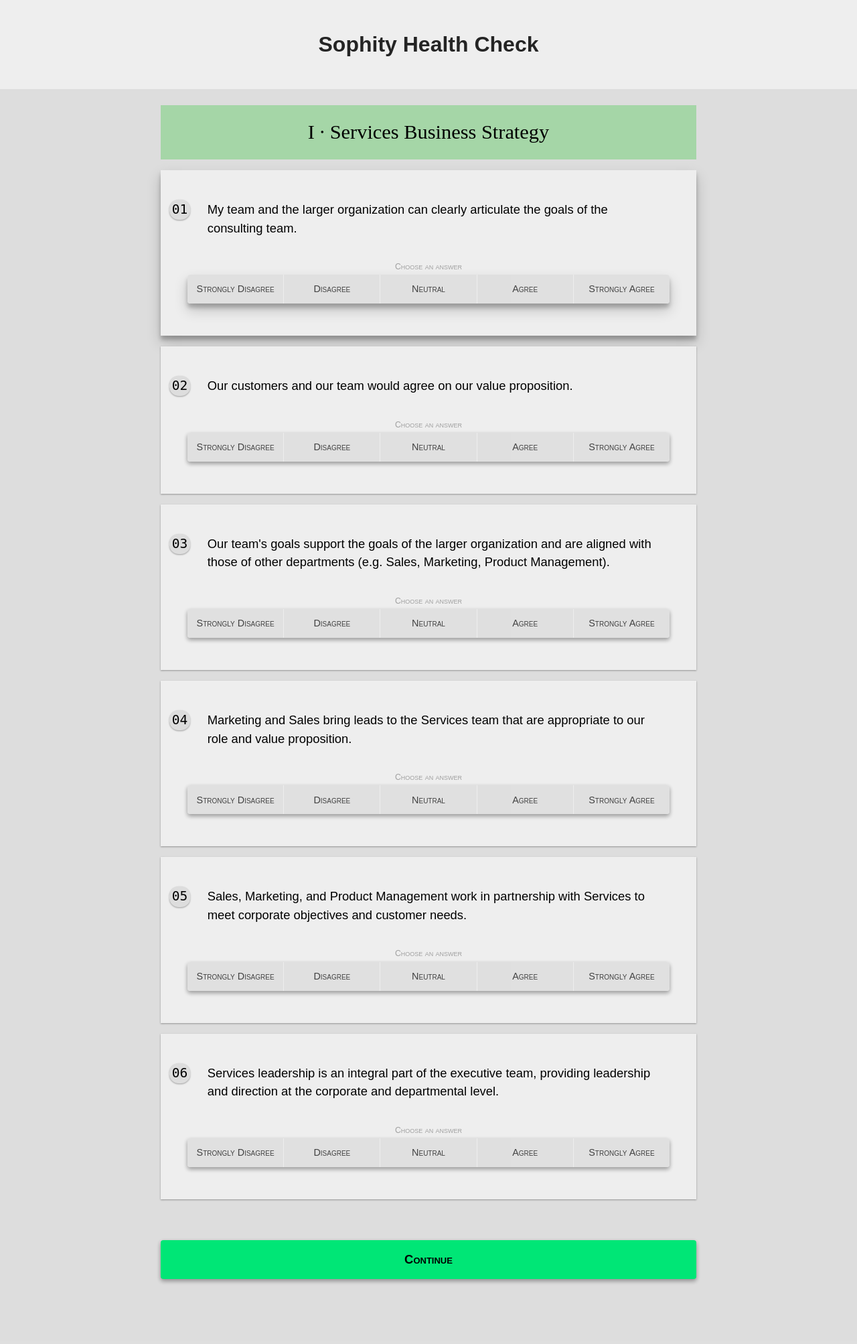
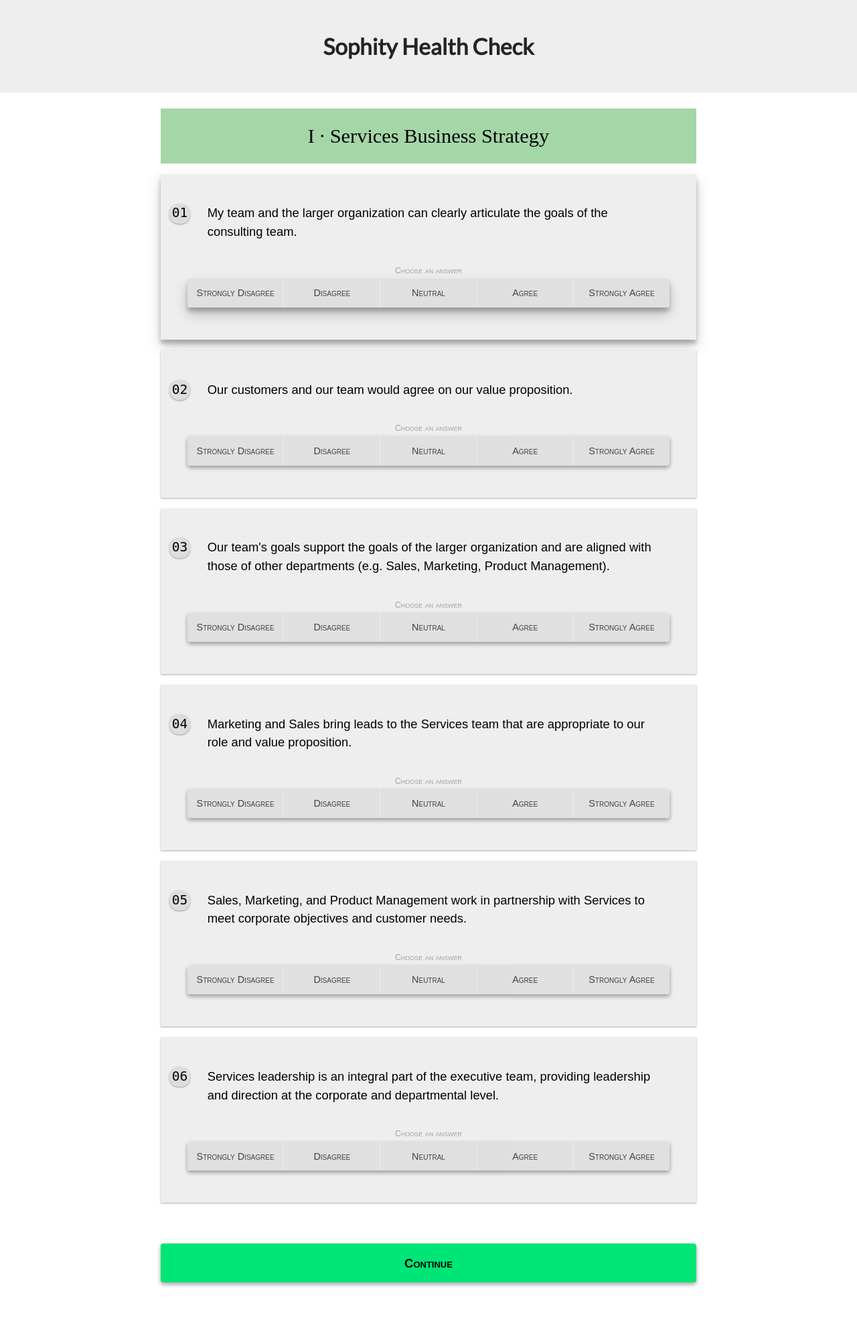
Before and after one commit to warnthepenguins/health-check, a PHP site: page / in a window 1280 px wide. Shown: the whole page at 67% size. Before the commit the page ends 1916 px from the top, so only its background shows below. Run offline with PHP 8.4, Linux system fonts and the light colour scheme.

Commit message:
Schnelle Formatting

```diff
--- a/css/style.css
+++ b/css/style.css
@@ -18,6 +18,108 @@
 ---Red warnings---
   background: #FF9E80;
 
+-----------------------------
+
+#777777 is the grey background
+
+Home Page Top (white background)
+<h2>
+Font-Family: Lato
+Size: 33.33333333px
+Color: #303133
+
+<h5>
+Font-family: Lato
+Size: 14px
+Color: #777777;
+
+<p>
+font-family: Lato
+Size: 15px;
+Color: #777777;
+
+Home Page (black portion bottom)
+<h5>
+Font-family: Poppins;
+Size: 33.33333333px;
+Color: #ffffff;
+
+<p>
+Font-family: Lato
+Size: 15px
+Color: #777777;
+
+--------------
+Services
+<h1>
+Font-family: Lato
+Size: 28px;
+Color: #ffffff;
+
+<h3>
+Font-Family: Lato;
+Size: 24px;
+Color: #303133;
+
+<p>
+Font-family: lato
+Size: 15px;
+Color: #777777
+
+
+“Dimensions” & “Our Services:
+Font-Families:Poppins
+Size: 15px;
+Color: #777777;
+
+Dimensions (green)
+Font-family: Poppins
+Size: 12px
+Color: #44813e;
+
+<h3>
+Font-family: Lato;
+Size: 24px;
+Color: #303133
+
+<p>
+Font-family: Lato;
+Size: 15px;
+Color: #777777
+
+“Get Your Health Check Today”
+Font-family: Lato;
+Size: 14px;
+Color: #777777;
+
+About US
+<h1>
+Font-family: Lato;
+Size: 50px;
+Color: #ffffff;
+
+<h2>
+Font-family: Lato;
+Size: 29px;
+Color: #303133;
+
+<p>
+Font-family: Lato;
+Size: 15px;
+Color: #777777;
+
+<h3>
+Font-family: Lato;
+Size: 24px;
+Color: #303133;
+
+<p>
+Font-family: Lato;
+Size: 15px;
+Color: #000000;
+
+
+
 */
 
 *, *:after, *:before {
@@ -25,10 +127,12 @@
 }
 
 body {
-  background: #ddd;
+  background: #ffffff;
 }
 
 h1 {
+  font-family: 'Lato', sans-serif;
+  font-size: 33.333333px;
   background: #eee;
   color: rgba(0,0,0,0.85);
   padding: 1.5em;
@@ -37,6 +141,7 @@ h1 {
 }
 
 h2 {
+  font-family: 'Poppins', sans-serif;
   color: black;
   padding: 0.5em;
   font-size: 1.9em;
@@ -47,7 +152,7 @@ h2 {
 }
 
 section {
-  font-family: sans-serif;
+  font-family: 'Lato', sans-serif;
   display: block;
   max-width: 800px;
   width: 90%;
--- a/index.html
+++ b/index.html
@@ -16,6 +16,11 @@
 
     <link href="css/normalize.css" rel="stylesheet">
     <link href="css/style.css" rel="stylesheet">
+    <link href="https://fonts.googleapis.com/css?family=Lato" rel="stylesheet">
+    <link href="https://fonts.googleapis.com/css?family=Poppins" rel="stylesheet">
+
+
+
 
     <!--<link href="https://fonts.googleapis.com/css?family=Open+Sans+Condensed:300|Raleway" rel="stylesheet">-->
     <!--<link rel="stylesheet" href="https://maxcdn.bootstrapcdn.com/font-awesome/4.4.0/css/font-awesome.min.css">-->
```
